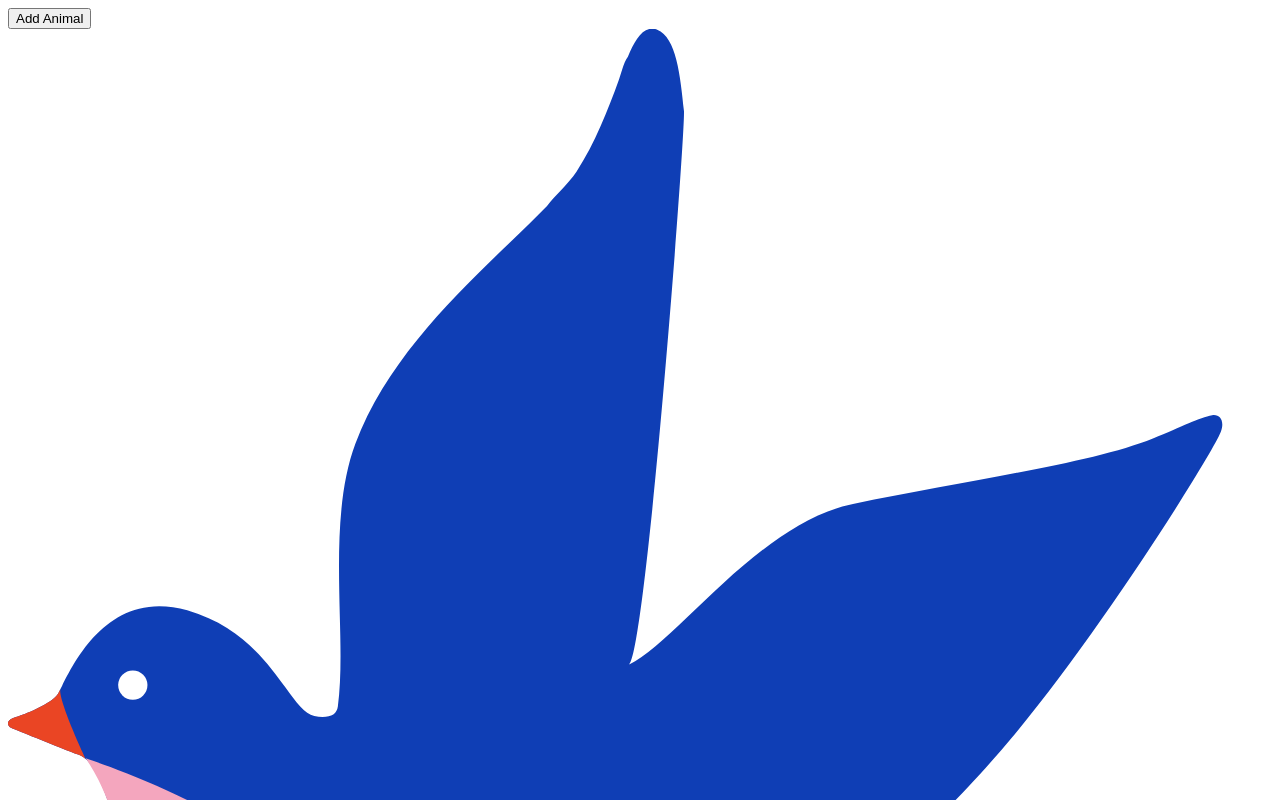
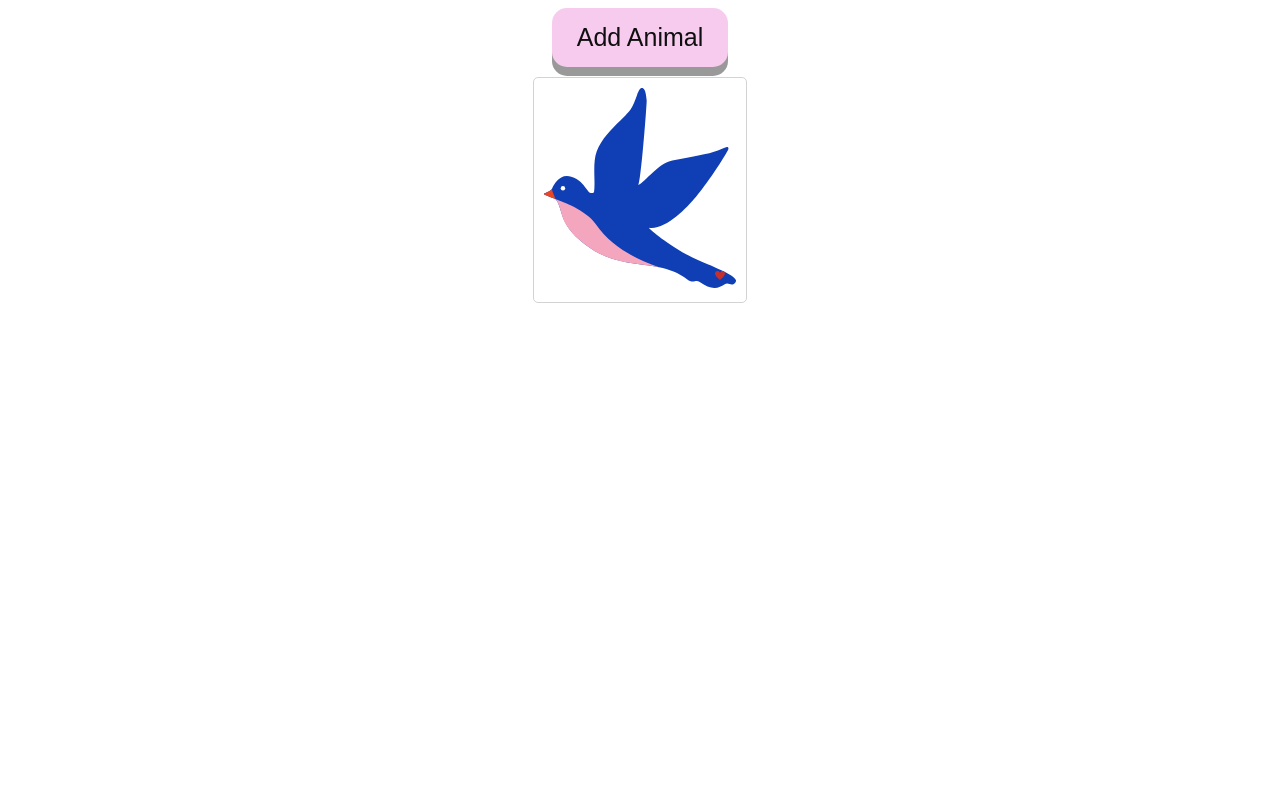
Before and after one commit to anthonynarine/animals, a React (Create React App) app: page / in a window 1280 px wide. Both pictures are taken after a click on the button "Add Animal". Shown: the top 800 px of the page. Built offline with nearby package versions, Linux system fonts and the light colour scheme.

Commit message:
Adding stylign to SVG Images and Button

```diff
--- /dev/null
+++ b/src/AnimalShow.css
@@ -0,0 +1,18 @@
+.animal-show {
+    position: relative;
+    border: 1px solid lightgray;
+    padding: 10px;
+    border-radius: 5px;
+    margin: 10px;
+    box-shadow: 0px, 3px 4px lightgray;
+}
+
+.animal {
+    height: 200px;
+}
+
+.heart{
+    position: absolute;
+    bottom: 10%;
+    right: 10%;
+}
--- a/src/AnimalShow.js
+++ b/src/AnimalShow.js
@@ -1,3 +1,4 @@
+import "./AnimalShow.css";
 import { useState } from "react";
 import bird from "./svgArt/bird.svg";
 import cat from "./svgArt/cat.svg";
@@ -25,13 +26,9 @@ function AnimalShow ({type}) {
 
     }
 
-
-    return <div onClick={handleClick}>
-        <img alt="animal" src={svgMap[type]} />
-        <img
-         alt="heart"
-         src={heart}
-         style={{width: 10 + 10 * clicks + "px"}} />
+    return <div className="animal-show" onClick={handleClick}>
+        <img className="animal" alt="animal" src={svgMap[type]} />
+        <img className="heart" alt="heart" src={heart} style={{width: 10 + 10 * clicks + "px"}} />
     </div>
 }
 
--- /dev/null
+++ b/src/App.css
@@ -0,0 +1,35 @@
+.app{
+    display: flex;
+    flex-direction: column;
+    align-items: center;
+}
+
+button {
+    display: inline-block;
+    padding: 15px 25px;
+    font-size: 25px;
+    cursor: pointer;
+    text-align: center;
+    text-decoration: none;
+    outline: none;
+    color: rgb(15, 15, 15);
+    background-color: #f7cbed;
+    border: none;
+    border-radius: 15px;
+    box-shadow: 0 9px #999;
+}
+
+button:hover {background-color: #943474}
+
+button:active {
+    background-color: #e2d6dd;
+    box-shadow: 0 5px #666;
+    transform: translateY(4px);
+}
+
+.animal-list {
+    display: flex;
+    flex-direction: row;
+    flex-wrap: wrap;
+    justify-content: center;
+}
--- a/src/App.js
+++ b/src/App.js
@@ -1,3 +1,4 @@
+import "./App.css";
 import {useState} from "react";
 import AnimalShow from "./AnimalShow";
 
@@ -19,9 +20,9 @@ function App() {
         return <AnimalShow type={animal} key={index} />
     });
 
-    return <div>
+    return <div className="app">
         <button onClick={handleClick}>Add Animal</button>
-        <div>{renderedAnimals}</div>
+        <div className="animal-list">{renderedAnimals}</div>
     </div>
 };
 
```
Also changed, not shown: 1 other file (tests, documents, lock files or other folders).
